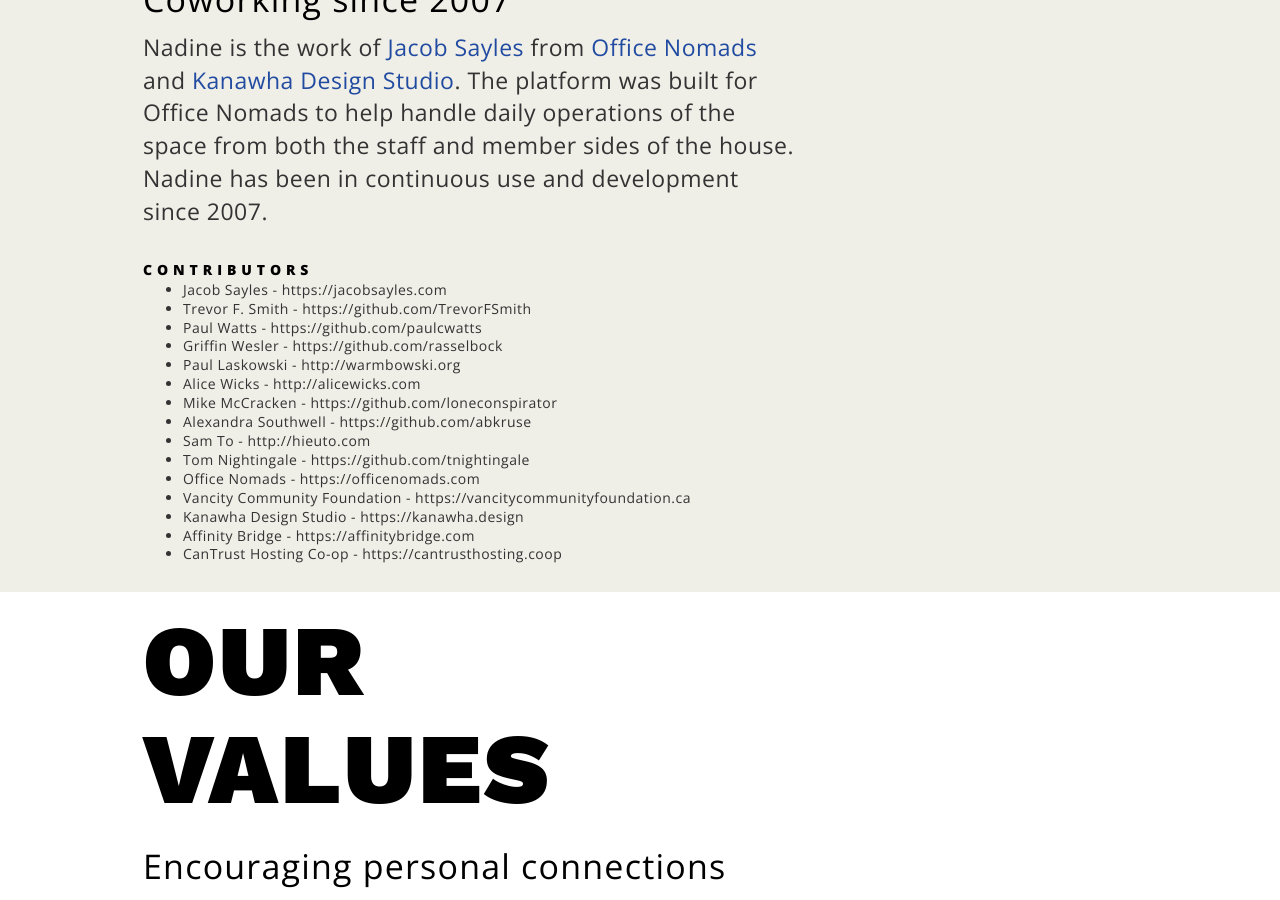
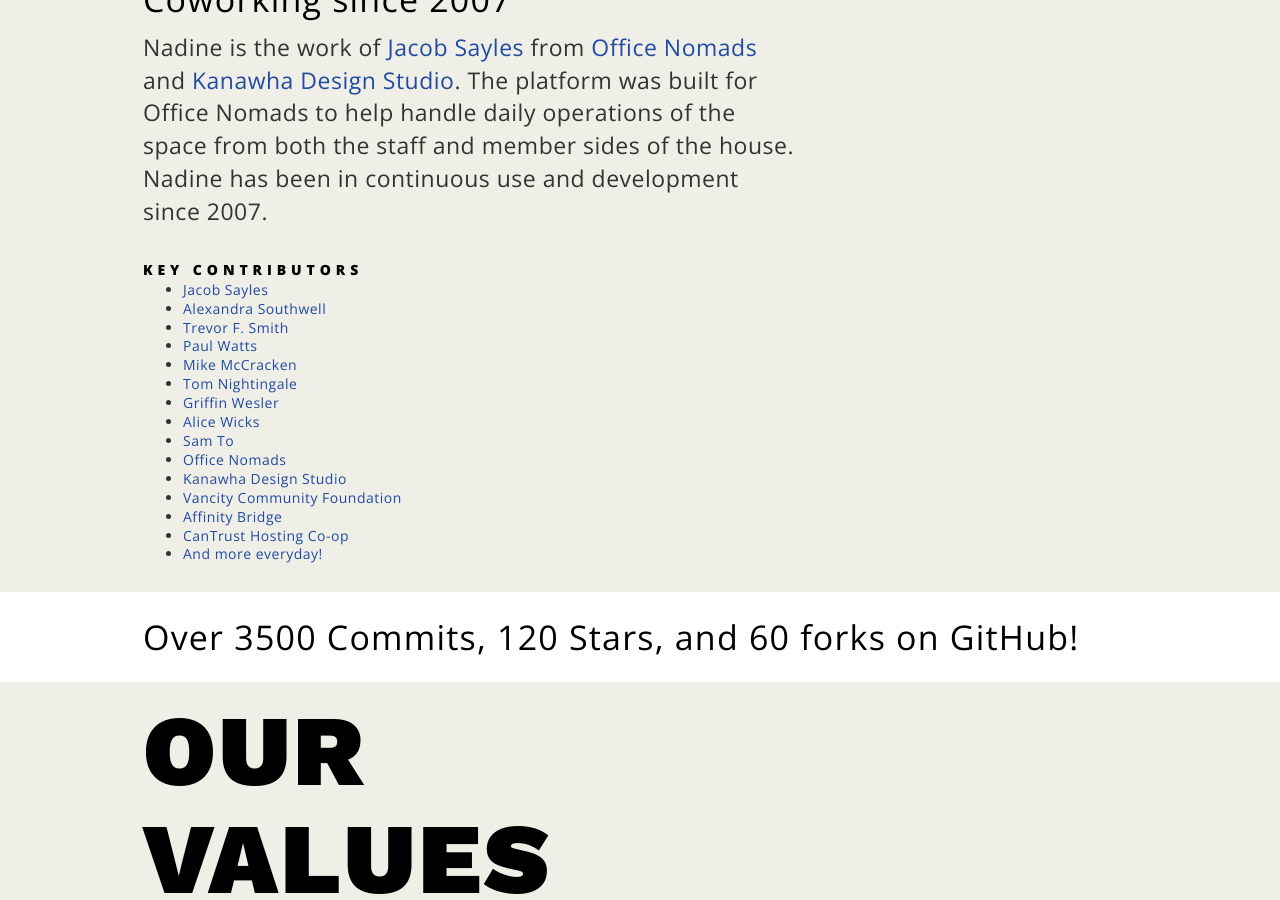
Before and after one commit to nadineproject/nadineproject.github.io, a Jekyll site: the page built from story.html, in a window 1280 px wide and 900 px high, scrolled down 344 px. Built offline with Jekyll 4.4.1, drawn with Linux system fonts in a browser that asks for light colours.

Commit message:
created contributor links

```diff
--- a/story.html
+++ b/story.html
@@ -15,31 +15,41 @@
         of the space from both the staff and member sides of the house. Nadine
         has been in continuous use and development since 2007.
       </p>
-      <h3>Contributors</h3>
+      <h3>Key Contributors</h3>
       <ul class="tight-list">
-        <li>Jacob Sayles - https://jacobsayles.com</li>
-        <li>Trevor F. Smith - https://github.com/TrevorFSmith</li>
-        <li>Paul Watts - https://github.com/paulcwatts</li>
-        <li>Griffin Wesler - https://github.com/rasselbock</li>
-        <li>Paul Laskowski - http://warmbowski.org</li>
-        <li>Alice Wicks - http://alicewicks.com</li>
-        <li>Mike McCracken - https://github.com/loneconspirator</li>
-        <li>Alexandra Southwell - https://github.com/abkruse</li>
-        <li>Sam To - http://hieuto.com</li>
-        <li>Tom Nightingale - https://github.com/tnightingale</li>
-        <li>Office Nomads - https://officenomads.com</li>
-        <li>Vancity Community Foundation - https://vancitycommunityfoundation.ca</li>
-        <li>Kanawha Design Studio - https://kanawha.design</li>
-        <li>Affinity Bridge - https://affinitybridge.com</li>
-        <li>CanTrust Hosting Co-op - https://cantrusthosting.coop</li>
+        <li><a target="_blank" href="https://jacobsayles.com">Jacob Sayles</a></li>
+        <li><a target="_blank" href="https://github.com/abkruse">Alexandra Southwell</a></li>
+        <li><a target="_blank" href="https://github.com/TrevorFSmith">Trevor F. Smith</a></li>
+        <li><a target="_blank" href="https://github.com/paulcwatts">Paul Watts</a></li>
+        <li><a target="_blank" href="https://github.com/loneconspirator">Mike McCracken</a></li>
+        <li><a target="_blank" href="https://github.com/tnightingale">Tom Nightingale</a></li>
+        <li><a target="_blank" href="https://github.com/rasselbock">Griffin Wesler</a></li>
+        <li><a target="_blank" href="http://alicewicks.com">Alice Wicks</a></li>
+        <li><a target="_blank" href="http://hieuto.com">Sam To</a></li>
+        <li><a target="_blank" href="https://officenomads.com">Office Nomads</a></li>
+        <li><a target="_blank" href="https://kanawha.design">Kanawha Design Studio</a></li>
+        <li><a target="_blank" href="https://vancitycommunityfoundation.ca">Vancity Community Foundation</a></li>
+        <li><a target="_blank" href="https://affinitybridge.com">Affinity Bridge</a></li>
+        <li><a target="_blank" href="https://cantrusthosting.coop">CanTrust Hosting Co-op</a></li>
+        <li><a target="_blank" href="https://github.com/nadineproject/nadine/graphs/contributors">And more everyday!</a></li>
       </ul>
+    </div>
+  </div>
+</div>
+
+<div class="row">
+  <div class="block">
+    <div class="block-white  clearfix">
+      <div class="col-xs-12">
+        <h2>Over 3500 Commits, 120 Stars, and 60 forks on GitHub!</h2>
+      </div>
     </div>
   </div>
 </div>
 
 
 <div class="row">
-  <div class="block-white clearfix">
+  <div class="block-beige clearfix">
     <div class="col-xs-12 col-lg-8">
     <h1>OUR VALUES</h1>
     <h2>Encouraging personal connections</h2>
```
